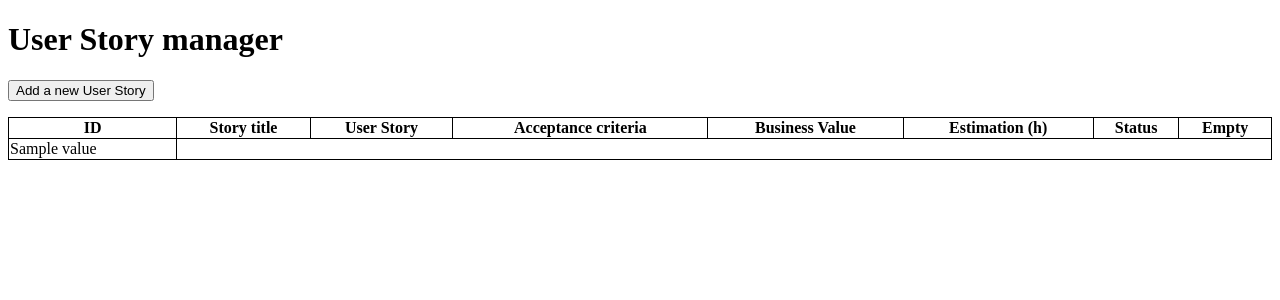
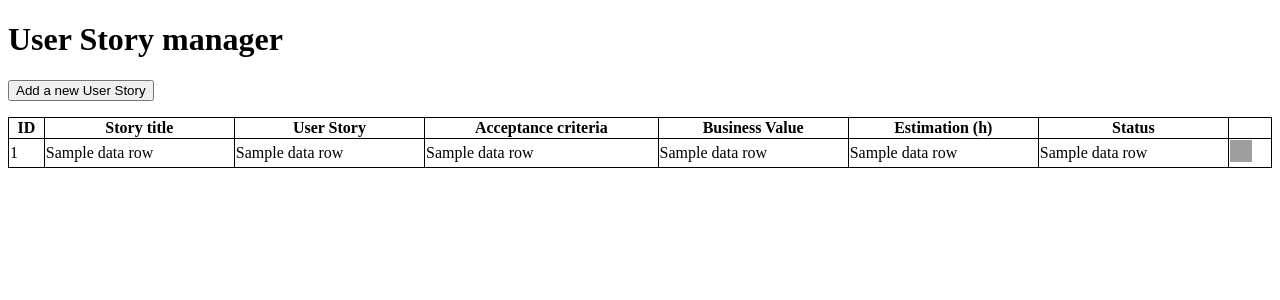
Before and after one commit to matCsikai/super-sprinter-3000-matCsikai, a Flask app: template templates/list.html in a window 1280 px wide. Shown: the top 300 px of the page. Run offline with Flask 2, Linux system fonts and the light colour scheme; the template is opened without the code that fills it: most values are stand-ins (such as "Sample title", 1, 10 or a date in 2020); grey boxes are pictures that could not be loaded.

Commit message:
shows data from data.csv, disfunctional pen icon

```diff
--- a/templates/list.html
+++ b/templates/list.html
@@ -19,7 +19,7 @@ table, th, td {
 
         <h1>User Story manager</h1>
 
-<form>
+        <form action="/list" method="POST">
         <p><input type="submit" value="Add a new User Story"><p>
         </form>
 
@@ -32,17 +32,26 @@ table, th, td {
                 <th>Business Value</th>
                 <th>Estimation (h)</th>
                 <th>Status</th>
-    <th>Empty</th>
+                <th></th>
             </tr>
 
 
-{% for value in result %}
 
+            {% for data_row in database_as_list %}
             <tr>
-        <td> {{ value }} </td>
+                <td> {{ data_row[0] }} </td>
+                <td> {{ data_row[1] }} </td>
+                <td> {{ data_row[2] }} </td>
+                <td> {{ data_row[3] }} </td>
+                <td> {{ data_row[4] }} </td>
+                <td> {{ data_row[5] }} </td>
+                <td> {{ data_row[6] }} </td>
+                <td> <a href="http://127.0.0.1:5000/story/<{{ data_row[0]}}>">
+                    <img src="pen.gif" alt="Edit Story" style="width:22px;height:22px;border:0;"></a> </td>
+
             </tr>
+            {% endfor %}
 
-{% endfor %}
 
         </table>
 
```
Lines whose indentation alone changed are shown as unchanged.
